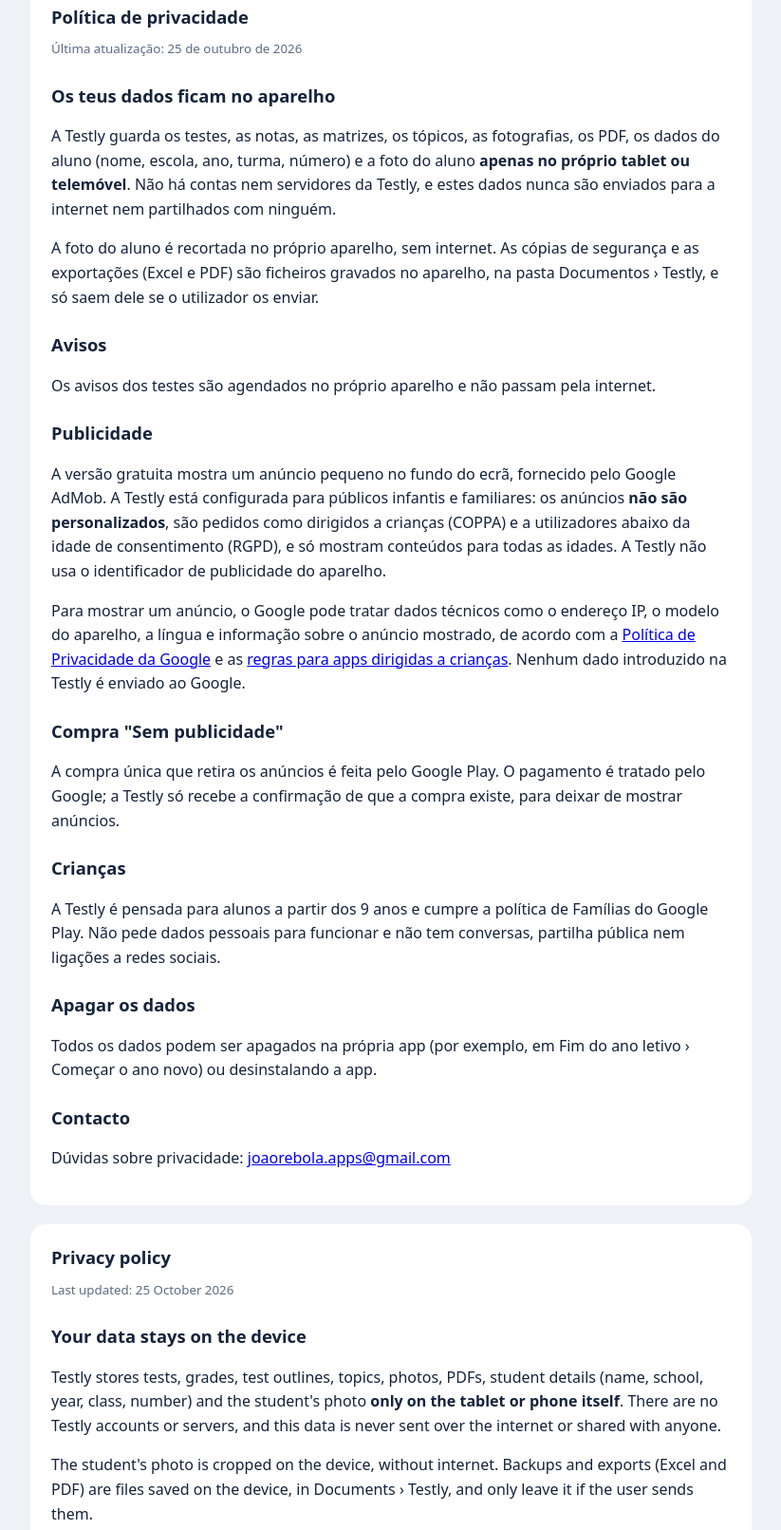
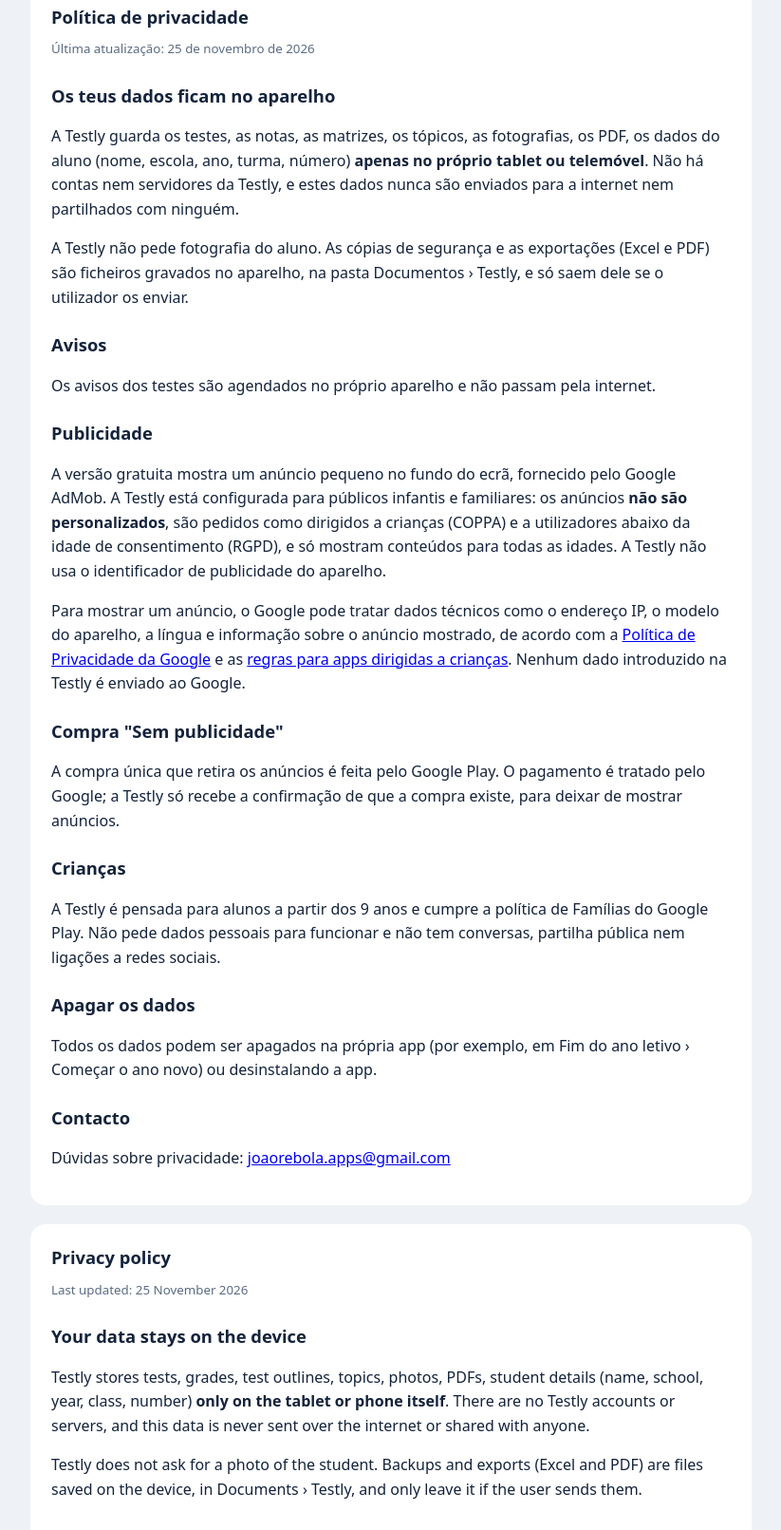
Before and after one commit to JoaoRebola/testly-privacidade, a plain HTML site: page index.html in a window 1280 px wide. Shown: the part 112-1723 px from the top of the page at 95% size, without its empty margins (228-1051 px from the left). Drawn offline with Linux system fonts and the light colour scheme.

Commit message:
Política: sem fotografia do aluno (25/11/2026)

```diff
--- a/index.html
+++ b/index.html
@@ -23,11 +23,11 @@ nav a{color:var(--accent);margin-right:14px;font-weight:600}
 
 <article id="pt">
 <h2 style="margin-top:0">Política de privacidade</h2>
-<small>Última atualização: 25 de outubro de 2026</small>
+<small>Última atualização: 25 de novembro de 2026</small>
 
 <h2>Os teus dados ficam no aparelho</h2>
-<p>A Testly guarda os testes, as notas, as matrizes, os tópicos, as fotografias, os PDF, os dados do aluno (nome, escola, ano, turma, número) e a foto do aluno <b>apenas no próprio tablet ou telemóvel</b>. Não há contas nem servidores da Testly, e estes dados nunca são enviados para a internet nem partilhados com ninguém.</p>
-<p>A foto do aluno é recortada no próprio aparelho, sem internet. As cópias de segurança e as exportações (Excel e PDF) são ficheiros gravados no aparelho, na pasta Documentos › Testly, e só saem dele se o utilizador os enviar.</p>
+<p>A Testly guarda os testes, as notas, as matrizes, os tópicos, as fotografias, os PDF, os dados do aluno (nome, escola, ano, turma, número) <b>apenas no próprio tablet ou telemóvel</b>. Não há contas nem servidores da Testly, e estes dados nunca são enviados para a internet nem partilhados com ninguém.</p>
+<p>A Testly não pede fotografia do aluno. As cópias de segurança e as exportações (Excel e PDF) são ficheiros gravados no aparelho, na pasta Documentos › Testly, e só saem dele se o utilizador os enviar.</p>
 
 <h2>Avisos</h2>
 <p>Os avisos dos testes são agendados no próprio aparelho e não passam pela internet.</p>
@@ -51,11 +51,11 @@ nav a{color:var(--accent);margin-right:14px;font-weight:600}
 
 <article id="en" lang="en">
 <h2 style="margin-top:0">Privacy policy</h2>
-<small>Last updated: 25 October 2026</small>
+<small>Last updated: 25 November 2026</small>
 
 <h2>Your data stays on the device</h2>
-<p>Testly stores tests, grades, test outlines, topics, photos, PDFs, student details (name, school, year, class, number) and the student's photo <b>only on the tablet or phone itself</b>. There are no Testly accounts or servers, and this data is never sent over the internet or shared with anyone.</p>
-<p>The student's photo is cropped on the device, without internet. Backups and exports (Excel and PDF) are files saved on the device, in Documents › Testly, and only leave it if the user sends them.</p>
+<p>Testly stores tests, grades, test outlines, topics, photos, PDFs, student details (name, school, year, class, number) <b>only on the tablet or phone itself</b>. There are no Testly accounts or servers, and this data is never sent over the internet or shared with anyone.</p>
+<p>Testly does not ask for a photo of the student. Backups and exports (Excel and PDF) are files saved on the device, in Documents › Testly, and only leave it if the user sends them.</p>
 
 <h2>Reminders</h2>
 <p>Test reminders are scheduled on the device and do not use the internet.</p>
```
